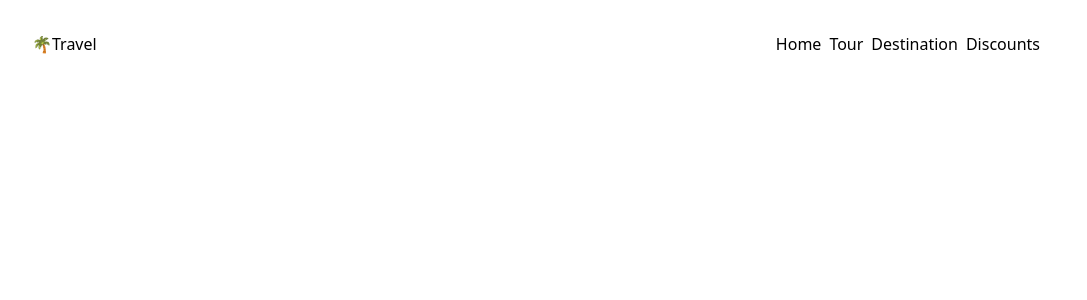
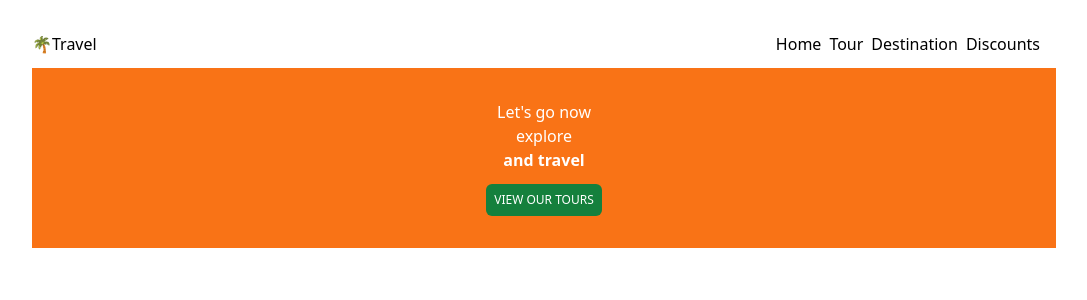
Before and after one commit to kukiFelt/turismo, a Next.js app: page / in a window 1280 px wide. Shown: the top 300 px of the page, without its empty margins (96-1183 px from the left). Built offline with nearby package versions, Linux system fonts and the light colour scheme.

Commit message:
fix: Config Banner

```diff
--- /dev/null
+++ b/app/components/Banner.tsx
@@ -0,0 +1,13 @@
+export default function Banner(){
+    return(
+        <div className="mt-3 p-8 text-white bg-orange-500">
+           <h2 className="">Let's go now</h2>
+           <h3 className="">explore</h3>
+           <h4 className="font-bold">and travel</h4>
+           <button className="bg-green-700 rounded-md border-lime-500 text-xs text-center p-2 mt-3">
+            VIEW OUR TOURS
+           </button>
+        </div>
+    )
+    // rounded-md BOTÃO REDONDO
+}
--- a/app/page.tsx
+++ b/app/page.tsx
@@ -1,9 +1,11 @@
+import Banner from "./components/Banner";
 import Header from "./components/Header";
 
 export default function Home() {
   return (
     <div>
       <Header />
+      <Banner/>
     </div>
 
   )
```
